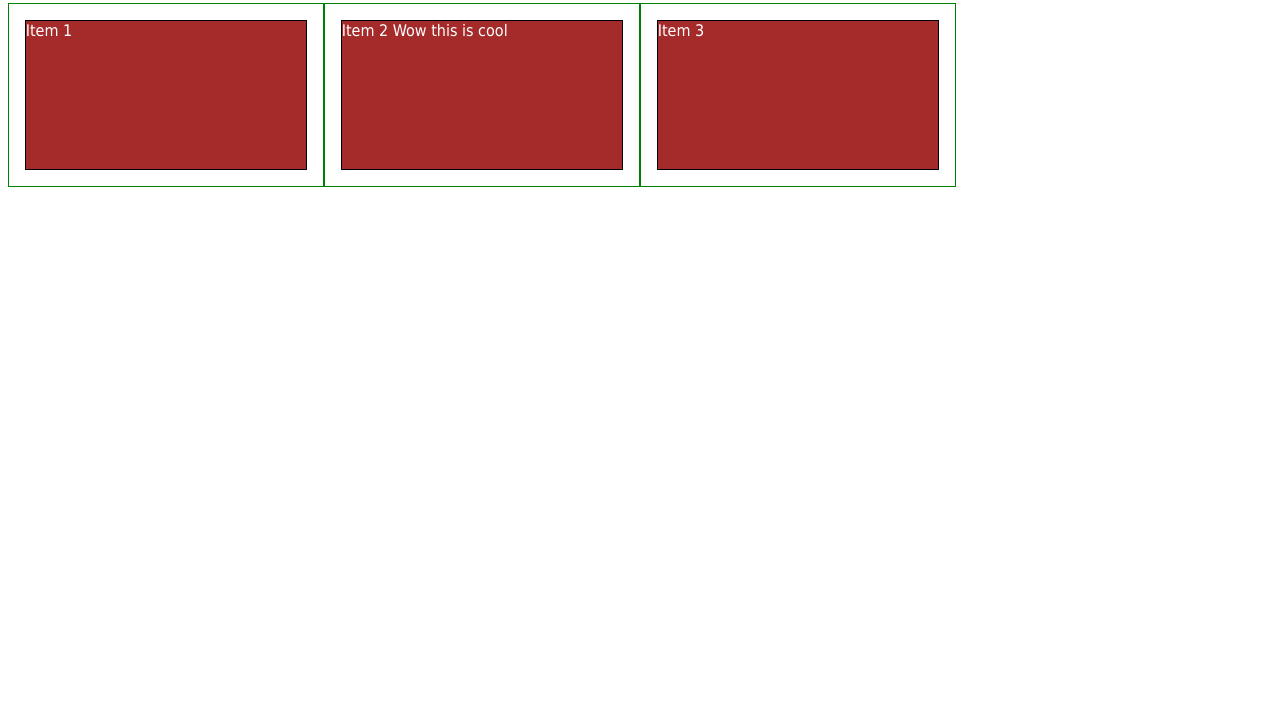
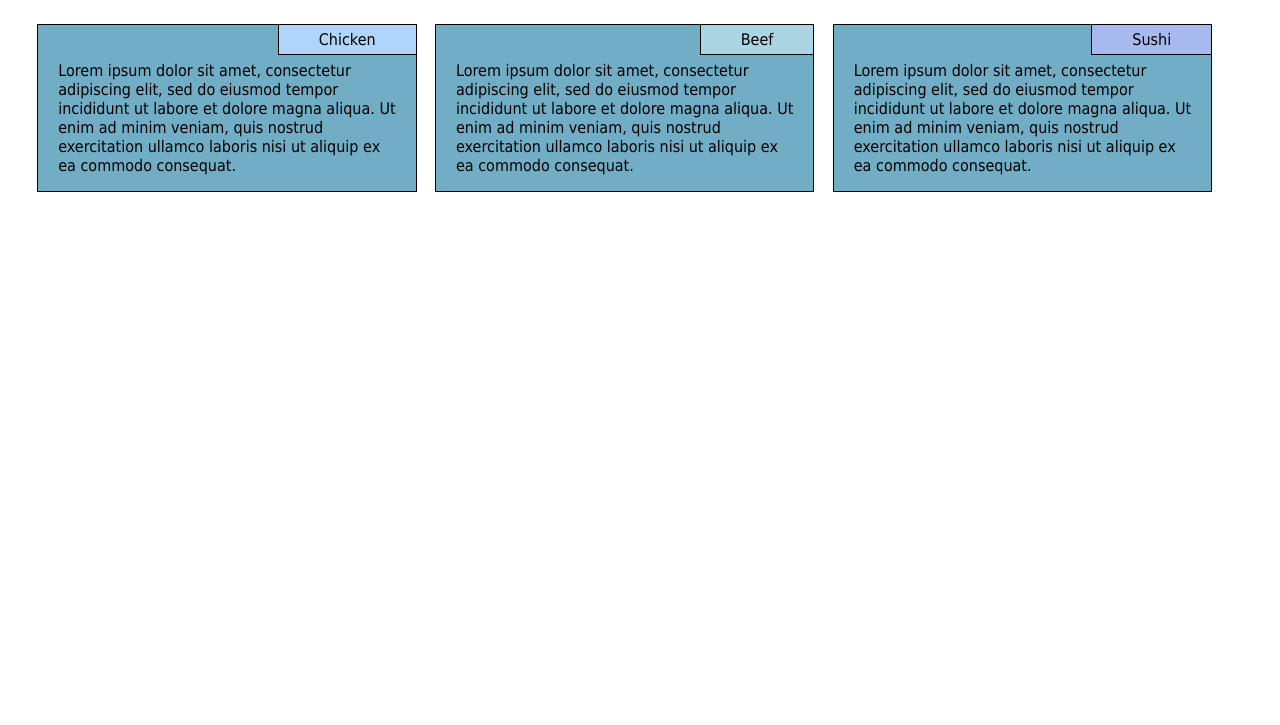
Before and after one commit to gretchenplant/WebDev1-module2-solution, a plain HTML site: page index.html in a window 1280 px wide. Shown: the part 75-800 px from the top of the page. Drawn offline with Linux system fonts and the light colour scheme.

Commit message:
Final Edits

```diff
--- a/css/styles.css
+++ b/css/styles.css
@@ -1,60 +1,121 @@
 
-/********** Base styles **********/
+/********** Base Style **********/
 * {
   box-sizing: border-box;
+  font-family: Tahoma, sans-serif;
 }
 h1 {
   margin-bottom: 20px;
+  font-size: 30;
+  text-align: center;
+
 }
 
+body {
+  background-color: #ffffff;
+}
+.menu-wrap {
+
+  border: 1px solid black;
+  background-color: #71adc5;
+  width: 90%;
+  height: 175px;
+
+  margin-right: .75%;
+  margin-left: .75%;
+  margin-top: 20px;
+  font-family: Tahoma, sans-serif;
+  color: black;
+}
 p {
-  border: 1px solid black;
-  background-color: #A52A2A;
-  width: 90%;
-  height: 150px;
-  margin-right: auto;
-  margin-left: auto;
-  font-family: Tahoma, sans-serif;
-  color: white;
+ padding-left: 20px;
+ padding-right: 20px;
+ padding-top: 20px;
 }
 
-/* Simple Responsive Framework. */
-.row {
+.title {
+  float: right;
+  padding-left: 40px;
+  padding-right:40px;
+  padding-bottom: 5px;
+  padding-top: 5px;
+  border-bottom: 1px solid black;
+  border-left: 1px solid black;
+}
+#menu-item-1 {
+  background-color: #AFD5FA;
+}
+#menu-item-2 {
+  background-color: #AAD6E3;
+}
+#menu-item-3 {
+  background-color: #A8B9F0;
+}
+.box {
   width: 100%;
+  padding-left: 20px;
+  padding-right: 20px;
+
 }
 
-/********** Large devices only **********/
-@media (min-width: 1200px) {
-  .col-lg-1, .col-lg-2, .col-lg-3 {
+/********** Large Devices **********/
+@media (min-width: 992px) {
+  .column-wrap-1, .column-wrap-2, .column-wrap-3 {
     float: left;
-    border: 1px solid green;
+
   }
-  .col-lg-1 {
-    width: 8.33%;
+  .column-wrap-1 {
+    width: 31%;
+    height:50%;
   }
-  .col-lg-2 {
-    width: 16.66%;
+  .column-wrap-2 {
+    width: 31%;
+    height:50%;
   }
-  .col-lg-3 {
-    width: 25%;
+  .column-wrap-3 {
+    width: 31%;
+    height:50%;
   }
 
 }
 
-/********** Medium devices only **********/
-@media (min-width: 950px) and (max-width: 1199px) {
-  .col-md-1, .col-md-2, .col-md-3 {
+/********** Medium Devices **********/
+@media (min-width: 768px) and (max-width: 991.98px) {
+  .column-wrap-1, .column-wrap-2, .column-wrap-3 {
     float: left;
-    border: 1px solid green;
+    border: 1px solid black
   }
-  .col-md-1 {
-    width: 8.33%;
+  .column-wrap-1 {
+    width: 48.5%;
+    height:50%;
   }
-  .col-md-2 {
-    width: 16.66%;
+  .column-wrap-2 {
+    width: 48.5%;
+    height:50%;
   }
-  .col-md-3 {
-    width: 25%;
+  .column-wrap-3 {
+    width: 99%;
+    height: 50%;
   }
 
 }
+
+/********** Small Devices **********/
+@media (max-width: 767.98px) {
+  .column-wrap-1, .column-wrap-2, .column-wrap-3 {
+    float: left;
+    border: 1px solid black
+  }
+  .column-wrap-1 {
+width: 100%;
+height:50%;
+  }
+  .column-wrap-2 {
+    width: 100%;
+    height:50%;
+  }
+  .column-wrap-3 {
+    width: 100%;
+    height:50%;
+  }
+}
--- a/index.html
+++ b/index.html
@@ -4,17 +4,34 @@
 <meta charset="utf-8">
 <title>Our Menu</title>
 
-<link rel="stylesheet" href="../css/styles.css">
+<link rel="stylesheet" href="css/styles.css">
 
 </head>
-<body>
 <h1>Our Menu</h1>
 
-<div class="row">
-  <div class="col-lg-3 col-md-6"><p>Item 1</p></div>
-  <div class="col-lg-3 col-md-6"><p>Item 2 Wow this is cool</p></div>
-  <div class="col-lg-3 col-md-6"><p>Item 3</p></div>
+<body>
+
+<div class="box">
+  <div class="column-wrap-1 menu-wrap" >
+    <span id="menu-item-1"  class="title">Chicken</span>
+    <p>
+      Lorem ipsum dolor sit amet, consectetur adipiscing elit, sed do eiusmod tempor incididunt ut labore et dolore magna aliqua. Ut enim ad minim veniam, quis nostrud exercitation ullamco laboris nisi ut aliquip ex ea commodo consequat.
+    </p>
+  </div>
+  <div class="column-wrap-2 menu-wrap">
+    <span id="menu-item-2" class="title">Beef</span>
+    <p>
+      Lorem ipsum dolor sit amet, consectetur adipiscing elit, sed do eiusmod tempor incididunt ut labore et dolore magna aliqua. Ut enim ad minim veniam, quis nostrud exercitation ullamco laboris nisi ut aliquip ex ea commodo consequat.
+    </p>
+  </div>
+  <div class="column-wrap-3 menu-wrap">
+    <span id="menu-item-3" class="title">Sushi</span>
+    <p>
+      Lorem ipsum dolor sit amet, consectetur adipiscing elit, sed do eiusmod tempor incididunt ut labore et dolore magna aliqua. Ut enim ad minim veniam, quis nostrud exercitation ullamco laboris nisi ut aliquip ex ea commodo consequat.
+      </p>
+  </div>
 </div>
+
 
 </body>
 </html>
```
